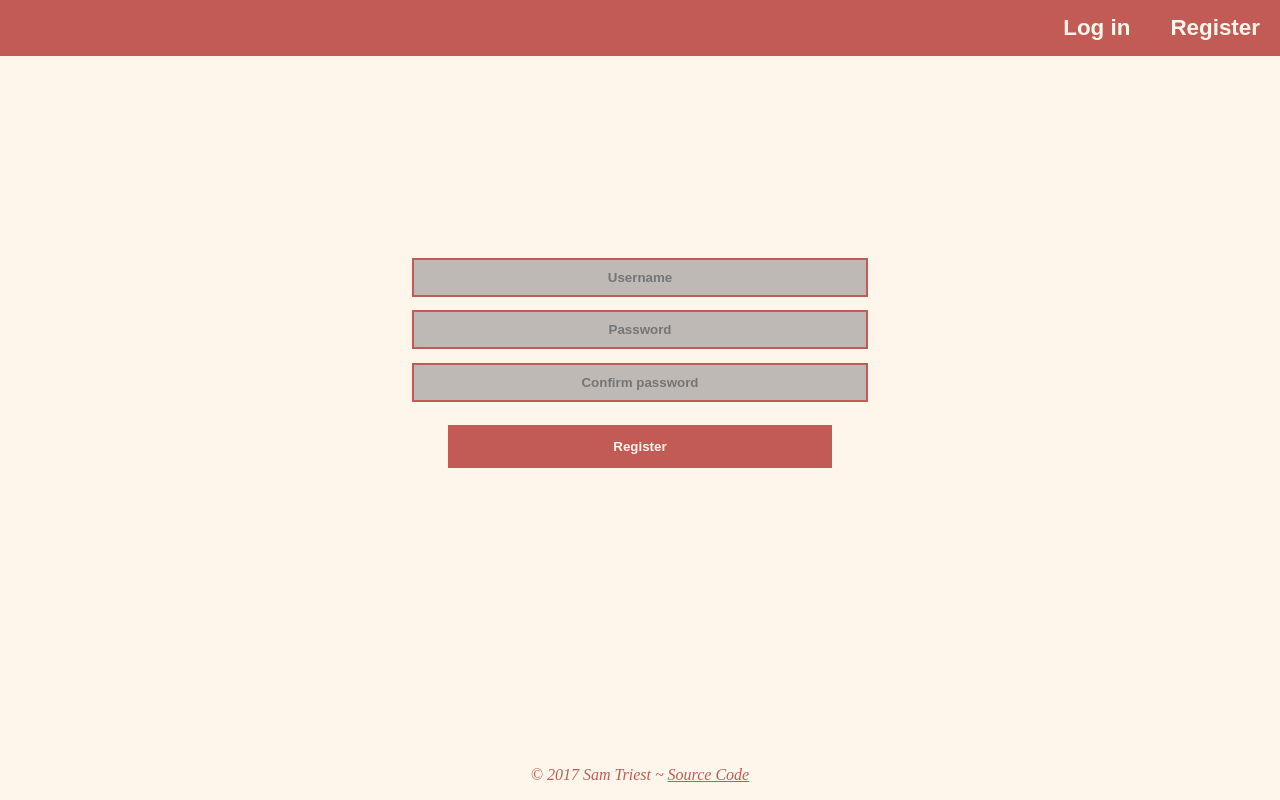
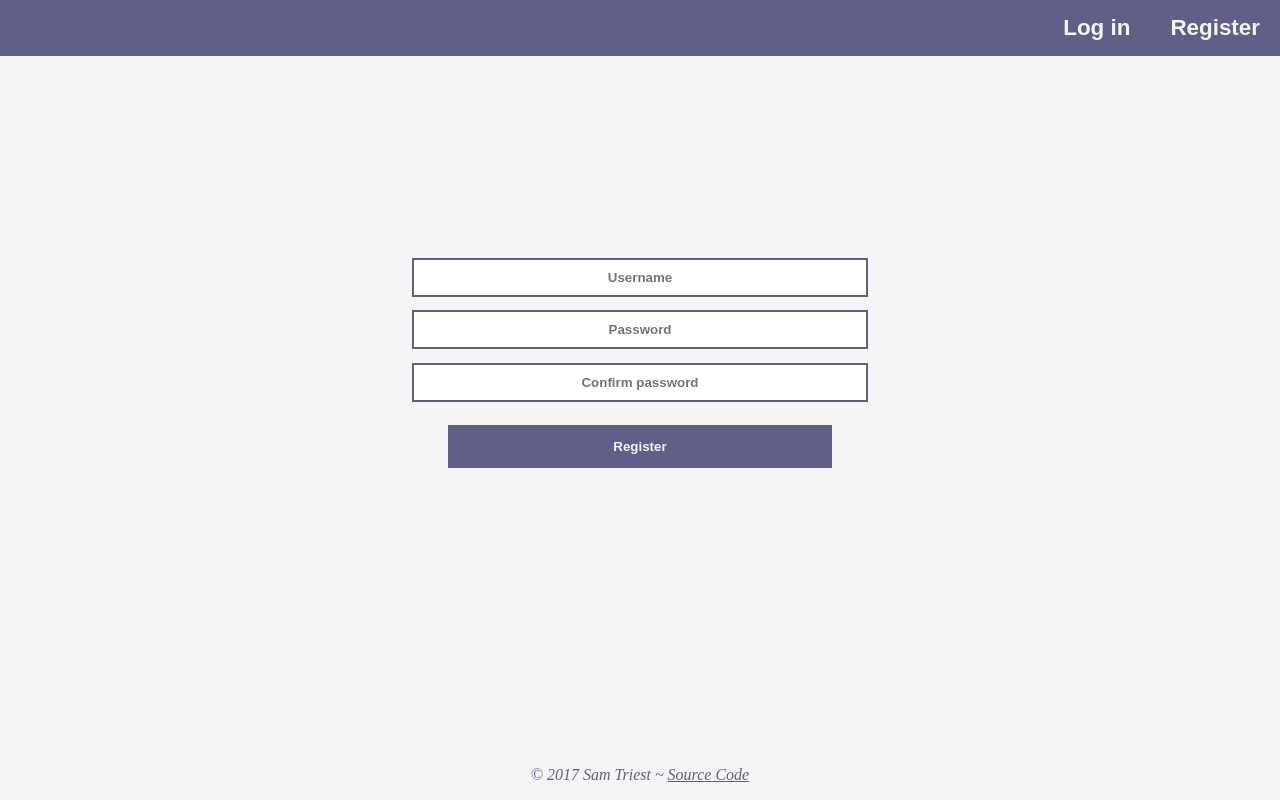
Before and after one commit to Ithalos/cs50, a Flask app: page /register in a window 1280 px wide. Run offline with Flask 2, Linux system fonts and the light colour scheme; some libraries are stand-ins or nearby versions.

Commit message:
Update colours in css

```diff
--- a/final-project/static/styles.css
+++ b/final-project/static/styles.css
@@ -1,15 +1,3 @@
-/*
- * Colour references:
- *
- * Dark grey-blue:      #525564
- * Light grey-blue:     #74828F
- * Light blue:          #96C0CE
- * Grey beige:          #BEB9B5
- * Brick red:           #C25B56
- * Light beige:         #FEF6EB
- *
-*/
-
 html
 {
     position: relative;
@@ -18,7 +6,7 @@ html
 
 body
 {
-    background-color: #FEF6EB;
+    background-color: #F5F5F5;
     font-size: 100%;
 
     /* Margin should match footer height */
@@ -40,7 +28,7 @@ footer
 footer p, footer a
 {
     font-style: oblique;
-    color: #C25B56;
+    color: #5F5F87;
 }
 
 .nav-bar ul
@@ -49,7 +37,7 @@ footer p, footer a
     margin: 0;
     padding: 0;
     overflow: hidden;
-    background-color: #C25B56;
+    background-color: #5F5F87;
 }
 
 .nav-bar li
@@ -61,7 +49,7 @@ footer p, footer a
 {
     font-size: 140%;
     display: block;
-    color: #FEF6EB;
+    color: #F5F5F5;
     text-align: center;
     padding: 15px 20px;
     text-decoration: none;
@@ -71,7 +59,7 @@ footer p, footer a
 
 .nav-bar a:hover
 {
-    background-color: #FEF6EB;
+    background-color: #F5F5F5;
     color: #74828F;
 }
 
@@ -86,20 +74,20 @@ footer p, footer a
     margin-top: -10em;
     margin-left: -15em;
 
-    background-color: #FEF6EB;
+    background-color: #F5F5F5;
     text-align: center;
 }
 
 .form input[type=text], .form input[type=password]
 {
-    border: 2px solid #C25B56;
+    border: 2px solid #5F5F87;
     box-sizing: border-box;
     margin-bottom: 1em;
     padding: 10px;
     width: 95%;
 
-    background-color: #BEB9B5;
-    color: #C25B56;
+    background-color: #FFFFFF;
+    color: #5F5F87;
     font-weight: bold;
     text-align: center;
 }
@@ -112,8 +100,8 @@ footer p, footer a
     padding: 14px;
     width: 80%;
 
-    background-color: #C25B56;
-    color: #FEF6EB;
+    background-color: #5F5F87;
+    color: #F5F5F5;
     font-weight: bold;
     text-align: center;
     text-decoration: none;
@@ -135,6 +123,7 @@ footer p, footer a
 .flashes li
 {
     font-family: "Arial", "Sans";
+    color: #FFFFFF;
     padding: 10px;
     font-size: 120%;
     text-align: center;
@@ -143,12 +132,12 @@ footer p, footer a
 
 li.message
 {
-    background-color: #96C0CE;
+    background-color: #5F5F87;
 
 }
 
 li.error
 {
-    background-color: #C25B56;
+    background-color: #5F5F87;
 
 }
```
